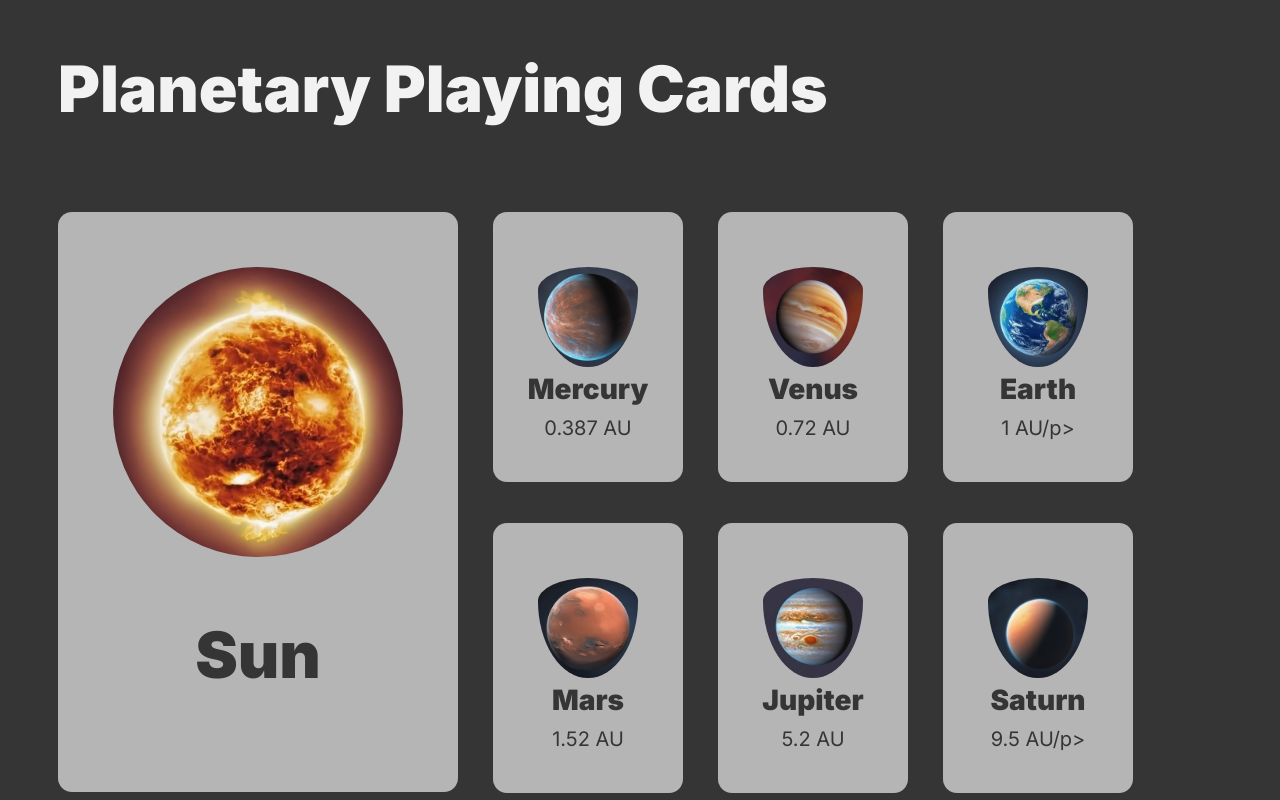
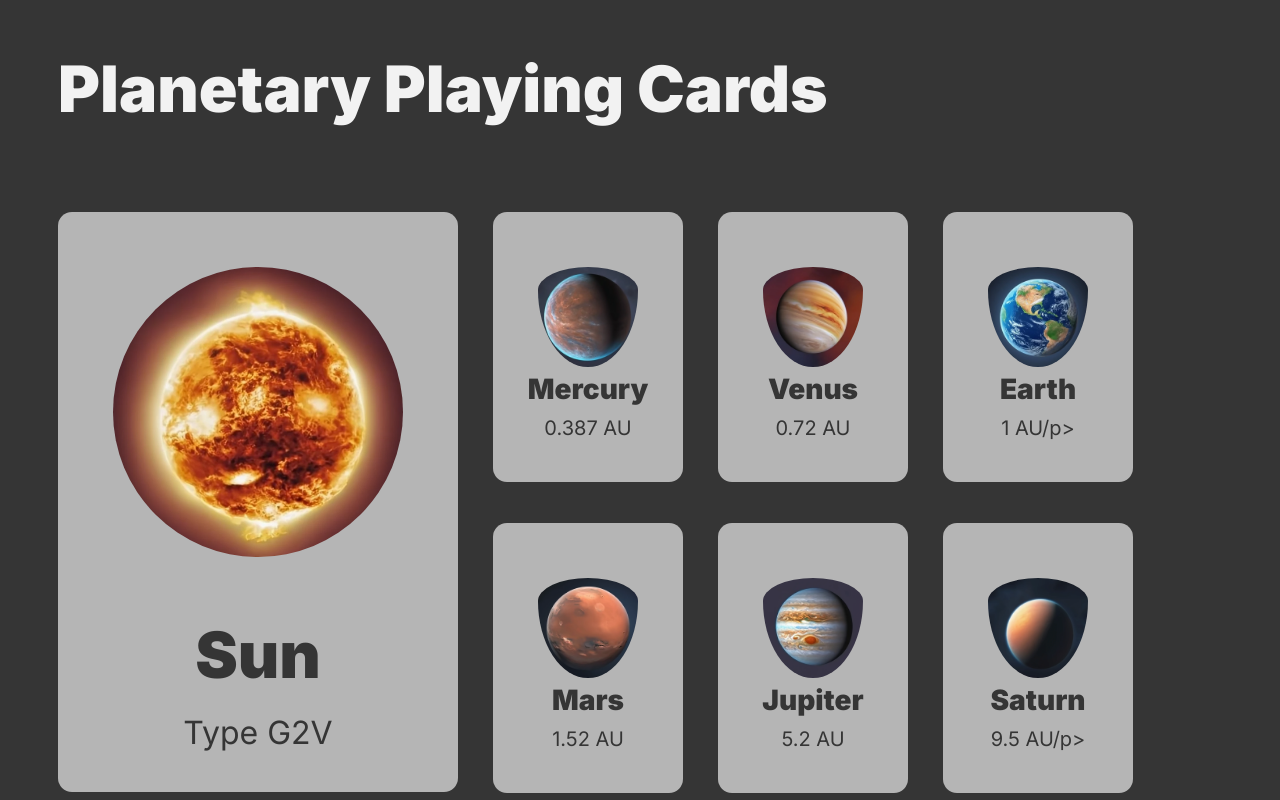
Before and after one commit to joseph-designs/Challenge-1, a plain HTML site: page index.html in a window 1280 px wide. Shown: the top 800 px of the page. Drawn offline with Linux system fonts and the light colour scheme.

Commit message:
html & css

```diff
--- a/index.html
+++ b/index.html
@@ -13,7 +13,7 @@
       <div class="flex-item-large">
       <img class="CardLarge" alt="Sun" src="Sun.png">
       <h2>Sun</h2>
-   <!--should this be P or H2?-->
+      <p class="SunText">Type G2V</p>
       </div>
         <div class="flex-container">
         <div class="flex-item-small">
--- a/screen.css
+++ b/screen.css
@@ -23,6 +23,11 @@ p {
   margin: 10px 0px 0px 0px;
   color: #353535;
 }
+.SunText{
+  font-size: 32px;
+  margin: 20px 0px 0px 0px;
+}
+
 
 body{
   font-family: "Inter", sans-serif;
```
